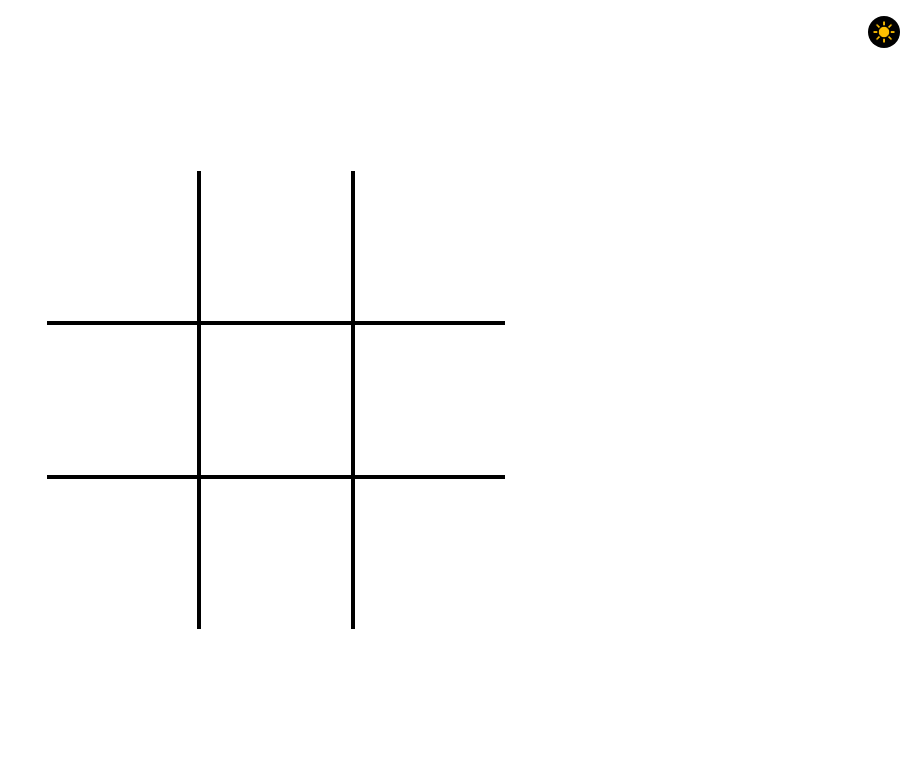
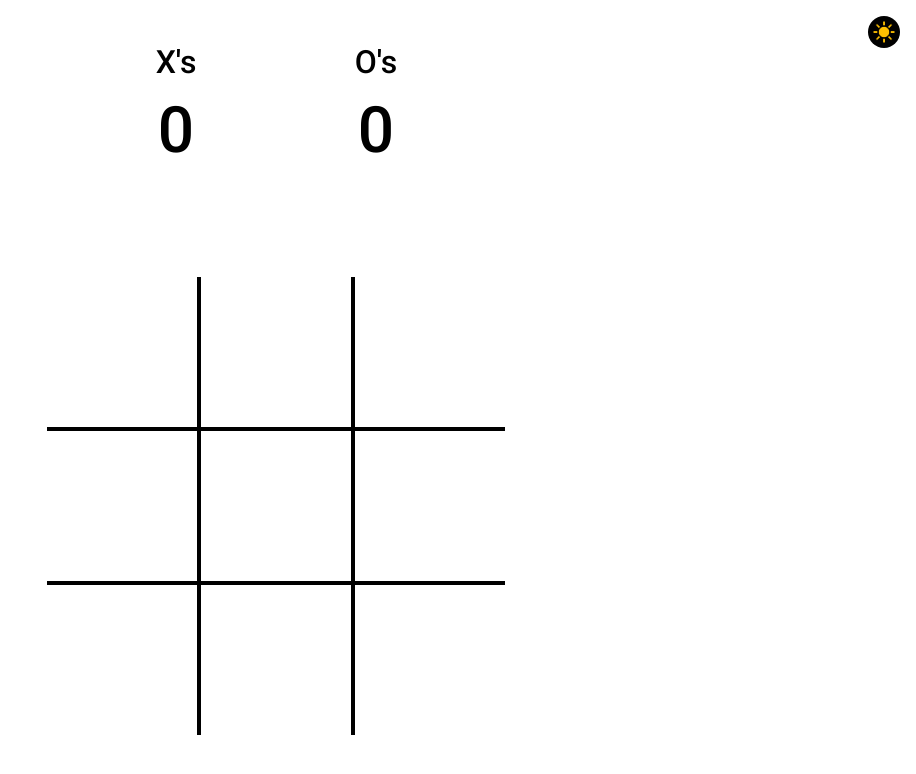
Before and after one commit to MrFaperPL/TicTacToe, a plain HTML site: page index.html in a window 1280 px wide. Shown: the whole page, without its empty margins (364-1280 px from the left). Drawn offline with Linux system fonts and the light colour scheme.

Commit message:
Added a simple score counter to the game

```diff
--- a/index.html
+++ b/index.html
@@ -17,6 +17,16 @@
             <img src="/icons/moon.png" class="icon invisible" id="moon">
             <input type="checkbox" id="dark-mode-toggle">
         </label>
+        <div class="score-counter">
+            <div class="player1">
+                <div class="name-player" id="player1">X's</div>
+                <div class="score" id="score-player1">0</div>
+            </div>
+            <div class="player2">
+                <div class="name-player" id="player2">O's</div>
+                <div class="score" id="score-player2">0</div>
+            </div>
+        </div>
         <div class="grid x" id="grid">
             <div class="square" data-square></div>
             <div class="square" data-square></div>
--- a/script.js
+++ b/script.js
@@ -1,3 +1,5 @@
+// Main variables needed to run the game
+
 const grid = document.getElementById("grid");
 const squareElement = document.querySelectorAll("[data-square]");
 const endMessage = document.querySelector("[data-winner-message]");
@@ -15,6 +17,17 @@ const winCondition = [
     [2, 4, 6]
 ];
 let xTurn;
+
+// Variables needed for counting players scores
+
+const namePlayer1 = document.getElementById("player1");
+const namePlayer2 = document.getElementById("player2");
+const documentScorePlayer1 = document.getElementById("score-player1");
+const documentScorePlayer2 = document.getElementById("score-player2");
+let scorePlayer1 = 0;
+let scorePlayer2 = 0;
+
+// Main game logic
 
 function startGame() {
     xTurn = true;
@@ -61,10 +74,18 @@ function endGame(draw) {
         endMessage.innerText = "DRAW!";
     }
     else {
-        endMessage.innerText = `${xTurn ? "X" : "O"} WINS!`;
+        if(xTurn) {
+            endMessage.innerText = "X WINS!";
+            documentScorePlayer1.innerText = ++scorePlayer1;
+        }
+        else {
+            endMessage.innerText = "O WINS!";
+            documentScorePlayer2.innerText = ++scorePlayer2;
+        }
         xTurn ? xTurn = true : setHover();
     }
     showEndScreen.classList.add("show");
+
 }
 
 function swapTurn() {
@@ -117,3 +138,27 @@ function toggleDarkTheme() {
 }
 
 darkModeToggle.addEventListener("change", toggleDarkTheme)
+
+/*
+
+// This is JS part of the idea to add animation while dark mode is changing
+// Might think of it later
+
+// Note: The animation works only half way while changing light theme to dark theme but not the other way
+
+darkModeToggle.onchange = function(){
+    if(isDarkTheme) {
+        mainContainer.classList.toggle("fade-out");
+        setTimeout(() => {
+            mainContainer.classList.remove("fade-out");
+        }, 500);
+    }
+    else {
+        mainContainer.classList.toggle("fade-in");
+        setTimeout(() => {
+            mainContainer.classList.remove("fade-in");
+        }, 500);
+    }
+}
+
+*/
--- a/style.css
+++ b/style.css
@@ -1,6 +1,7 @@
 * {
     margin: 0;
     padding: 0;
+    font-family: 'Roboto', sans-serif;
 }
 
 .main-container {
@@ -9,6 +10,7 @@
     height: 100vh;
     display: flex;
     justify-content: center;
+    flex-direction: column;
     align-items: center;
     position: relative;
 }
@@ -117,7 +119,6 @@
     justify-content: center;
     align-items: center;
     flex-direction: column;
-    font-family: 'Roboto', sans-serif;
     font-size: 4rem;
     color: white;
 }
@@ -125,7 +126,6 @@
 #restart-button {
     padding: 1px 5px;
     font-size: 2rem;
-    font-family: 'Roboto', sans-serif;
 }
 
 .end-screen.show {
@@ -155,7 +155,7 @@
 }
 
 .invert-color {
-    filter: invert(1);
+    filter: invert(1)
     /* animation: fade 0.5s linear; */
 }
 
@@ -178,7 +178,66 @@
 
 /*
 
-@keyframes fade {
+// These are scraps of the attempt to add animation while dark mode is changing
+// I might come back to this idea later but for now I have other ones that I want to add to the project
+
+// Note: The animation works only half way while changing light theme to dark theme but not the other way
+
+.fade-in {
+    animation: fadeIn .5s linear;
+}
+
+.fade-out {
+    animation: fadeOut .5s linear;
+}
+
+@keyframes fadeIn {
+    0% {opacity: 1};
+    100% {opacity: 0};
+}
+
+@keyframes fadeOut {
     0% {opacity: 0};
     100% {opacity: 1};
 }
+
+*/
+
+.score-counter {
+    width: 400px;
+    height: 200px;
+    margin: 32px 0 32px 0;
+    display: flex;
+    justify-content: center;
+    align-items: center;
+}
+
+.player1 {
+    width: 50%;
+    height: 100%;
+    display: flex;
+    align-items: center;
+    justify-content: space-evenly;
+    flex-direction: column;
+}
+
+.player2 {
+    width: 50%;
+    height: 100%;
+    display: flex;
+    align-items: center;
+    justify-content: space-evenly;
+    flex-direction: column;
+}
+
+.name-player {
+    font-size: 2rem;
+}
+
+#score-player1 {
+    font-size: 4rem;
+}
+
+#score-player2 {
+    font-size: 4rem;
+}
```
